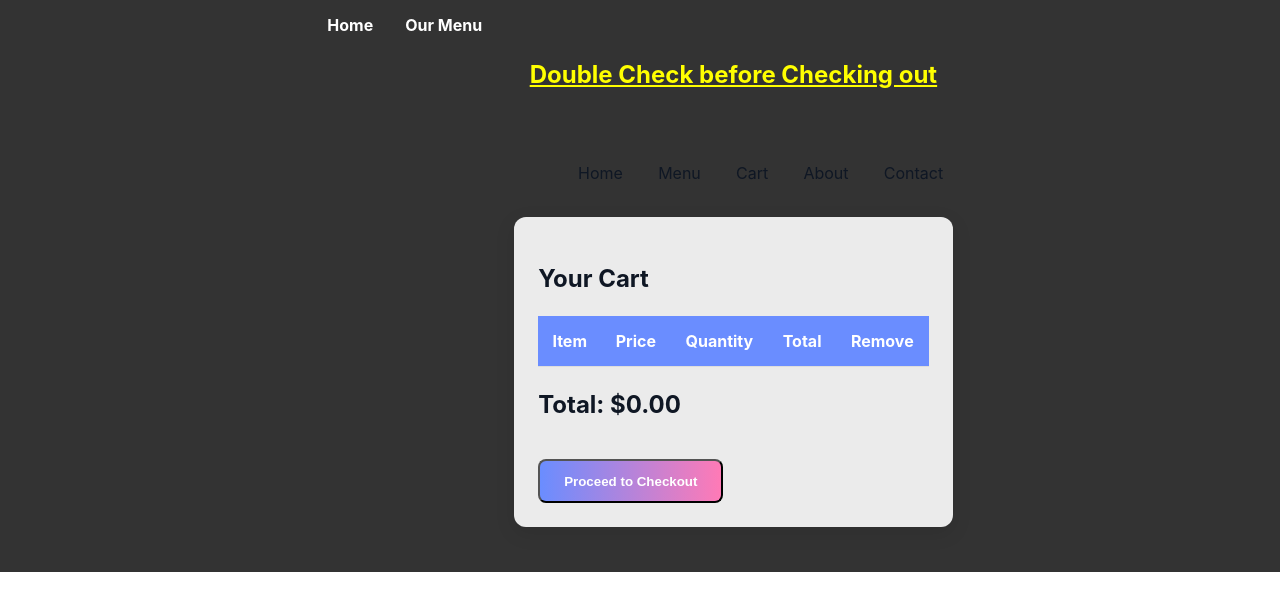
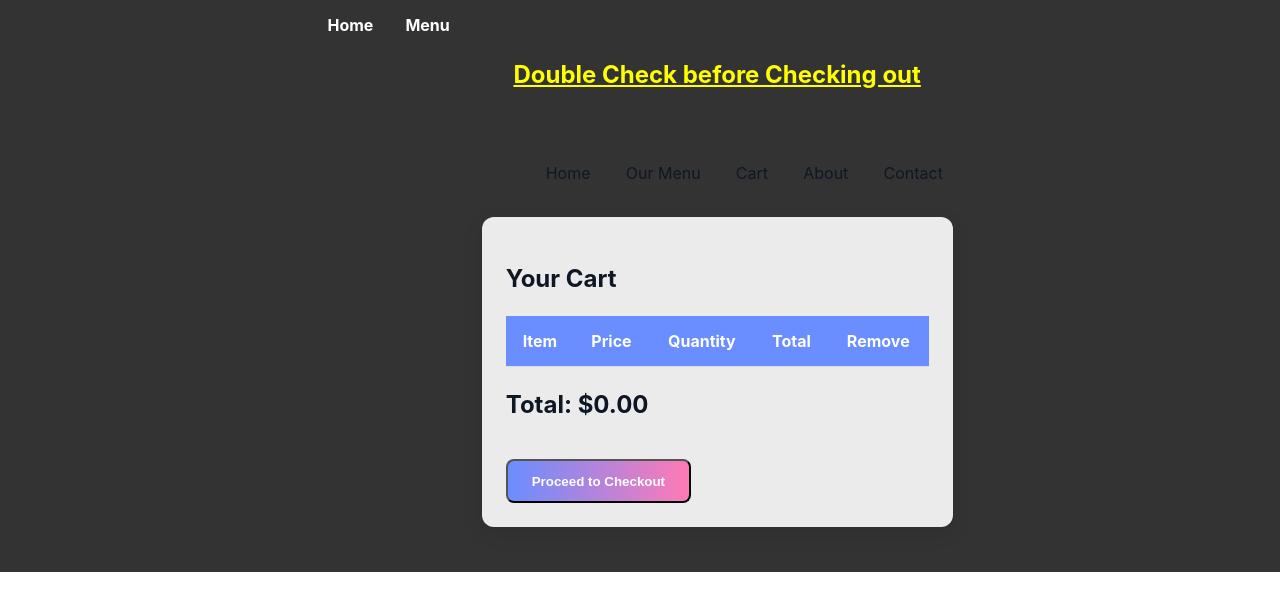
Before and after one commit to treshombreskitchen/treshombreskitchen, a plain HTML site: page cart.html in a window 1280 px wide. Drawn offline with Linux system fonts and the light colour scheme.

Commit message:
Update cart.html

```diff
--- a/cart.html
+++ b/cart.html
@@ -59,7 +59,7 @@
   <nav style="background: rgba(0,0,0,0.8); padding: 0.8rem;">
     <ul style="list-style: none; display: flex; justify-content: center; gap: 2rem; margin: 0; padding: 0;">
       <li><a href="index.html" style="color: white; text-decoration: none; font-weight: bold;">Home</a></li>
-      <li><a href="menu.html" style="color: white; text-decoration: none; font-weight: bold;">Our Menu</a></li>
+      <li><a href="menu.html" style="color: white; text-decoration: none; font-weight: bold;">Menu</a></li>
       <li><a href="cart.html" style="color: yellow; font-weight: bold;>Cart</a></li>
     </ul>
   </nav>
@@ -71,7 +71,7 @@
   <nav>
     <ul class="nav-links">
       <li><a href="index.html">Home</a></li>
-      <li><a href="menu.html">Menu</a></li>
+      <li><a href="menu.html">Our Menu</a></li>
       <li><a href="cart.html">Cart</a></li>
       <li><a href="about.html">About</a></li>
        <li><a href="contact.html">Contact</a></li>
```
